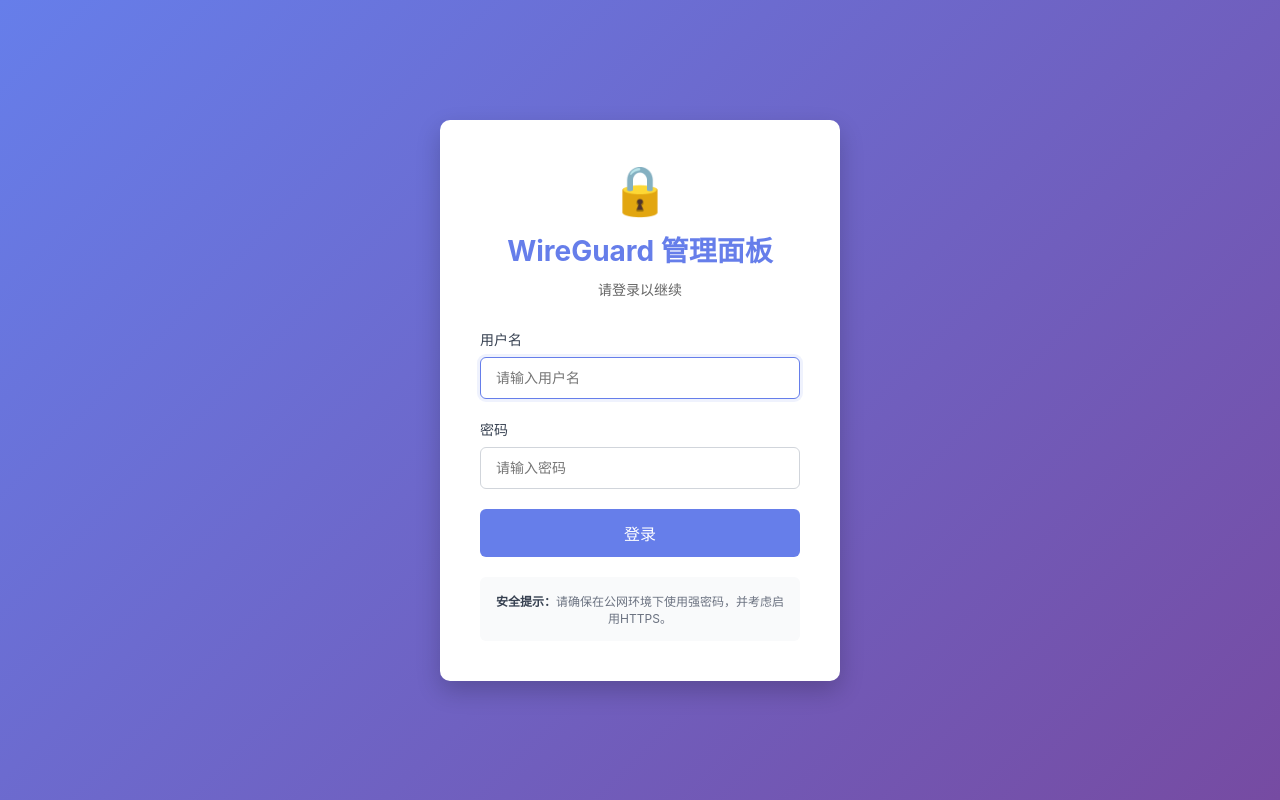
After one commit to avesed/wireguard-manager, a Flask app: page /login in a window 1280 px wide. The commit adds this page. Run offline with Flask 3, Linux system fonts and the light colour scheme; parts of the project's set-up code (start-up, migrations or seed data) failed here and were passed over.

Commit message:
new file:   .env.example 	new file:   .gitignore 	modified:   README.md 	deleted:    deploy_wireguard_web.sh 	modified:   docker-deploy.sh 	modified:   docker/entrypoint-web.sh 	deleted:    scripts/add_wireguard_client.sh 	deleted:    scripts/install_wireguard.sh 	deleted:    scripts/uninstall_wireguard.sh 	deleted:    scripts/wg_diagnostic.sh 	deleted:    setup-permissions.sh 	modified:   start-web.sh 	modified:   web/app.py 	modified:   web/requirements.txt 	modified:   web/templates/index.html 	new file:   web/templates/login.html

```diff
--- a/web/app.py
+++ b/web/app.py
@@ -3,7 +3,8 @@
 WireGuard Web 管理界面 - Flask 后端
 """
 
-from flask import Flask, render_template, jsonify, request, send_file
+from flask import Flask, render_template, jsonify, request, send_file, redirect, url_for, flash, session
+from flask_login import LoginManager, UserMixin, login_user, logout_user, login_required, current_user
 import subprocess
 import os
 import re
@@ -12,14 +13,116 @@ from datetime import datetime
 import tempfile
 import base64
 from io import BytesIO
+import bcrypt
+from functools import wraps
 
 app = Flask(__name__)
+
+# 安全配置
+app.config['SECRET_KEY'] = os.environ.get('SECRET_KEY', os.urandom(24).hex())
+app.config['PERMANENT_SESSION_LIFETIME'] = 3600  # 会话1小时后过期
+
+# Flask-Login 配置
+login_manager = LoginManager()
+login_manager.init_app(app)
+login_manager.login_view = 'login'
+login_manager.login_message = '请先登录以访问此页面'
 
 # 配置
 WG_INTERFACE = "wg0"
 WG_DIR = "/etc/wireguard"
 WG_CONF = f"{WG_DIR}/{WG_INTERFACE}.conf"
 CLIENT_DIR = f"{WG_DIR}/clients"
+
+# 用户数据存储
+USERS_FILE = f"{WG_DIR}/users.json"
+
+# 用户模型
+class User(UserMixin):
+    def __init__(self, username, password_hash=None):
+        self.id = username
+        self.username = username
+        self.password_hash = password_hash
+
+    def check_password(self, password):
+        """验证密码"""
+        if not self.password_hash:
+            return False
+        return bcrypt.checkpw(password.encode('utf-8'), self.password_hash.encode('utf-8'))
+
+    @staticmethod
+    def hash_password(password):
+        """生成密码哈希"""
+        return bcrypt.hashpw(password.encode('utf-8'), bcrypt.gensalt()).decode('utf-8')
+
+
+# 用户数据管理
+def load_users():
+    """加载用户数据"""
+    try:
+        if os.path.exists(USERS_FILE):
+            result = run_command(f'cat {USERS_FILE}', use_sudo=False)
+            if not result['success']:
+                result = run_command(f'cat {USERS_FILE}')
+            if result['success']:
+                return json.loads(result['stdout'])
+        return {}
+    except Exception as e:
+        print(f"Error loading users: {e}")
+        return {}
+
+
+def save_users(users_data):
+    """保存用户数据"""
+    try:
+        with tempfile.NamedTemporaryFile(mode='w', delete=False) as f:
+            json.dump(users_data, f, indent=2)
+            temp_file = f.name
+
+        run_command(f'mkdir -p {WG_DIR}')
+        result = run_command(f'cp {temp_file} {USERS_FILE}')
+        run_command(f'chmod 600 {USERS_FILE}')
+        os.unlink(temp_file)
+
+        return result['success']
+    except Exception as e:
+        print(f"Error saving users: {e}")
+        return False
+
+
+def init_default_user():
+    """初始化默认管理员用户"""
+    users = load_users()
+
+    # 如果没有用户，创建默认管理员
+    if not users:
+        default_username = os.environ.get('ADMIN_USERNAME', 'admin')
+        default_password = os.environ.get('ADMIN_PASSWORD', 'admin123')
+
+        users[default_username] = {
+            'username': default_username,
+            'password_hash': User.hash_password(default_password)
+        }
+
+        if save_users(users):
+            print(f"✅ 默认管理员账户已创建: {default_username}")
+            if not os.environ.get('ADMIN_PASSWORD'):
+                print(f"⚠️  警告: 使用默认密码 'admin123'，请尽快修改！")
+                print(f"   可通过环境变量 ADMIN_USERNAME 和 ADMIN_PASSWORD 自定义")
+        else:
+            print("❌ 创建默认用户失败")
+
+    return users
+
+
+@login_manager.user_loader
+def load_user(username):
+    """Flask-Login 用户加载回调"""
+    users = load_users()
+    if username in users:
+        user_data = users[username]
+        return User(user_data['username'], user_data['password_hash'])
+    return None
 
 
 def run_command(cmd, use_sudo=True):
@@ -361,13 +464,59 @@ def generate_qrcode(config_text):
         return None
 
 
+@app.route('/login', methods=['GET', 'POST'])
+def login():
+    """登录页面"""
+    # 如果已登录，重定向到主页
+    if current_user.is_authenticated:
+        return redirect(url_for('index'))
+
+    if request.method == 'POST':
+        username = request.form.get('username', '').strip()
+        password = request.form.get('password', '')
+
+        if not username or not password:
+            flash('请输入用户名和密码', 'error')
+            return render_template('login.html')
+
+        users = load_users()
+        if username in users:
+            user_data = users[username]
+            user = User(user_data['username'], user_data['password_hash'])
+
+            if user.check_password(password):
+                login_user(user, remember=True)
+                flash('登录成功！', 'success')
+
+                # 重定向到原始请求页面或主页
+                next_page = request.args.get('next')
+                return redirect(next_page) if next_page else redirect(url_for('index'))
+            else:
+                flash('用户名或密码错误', 'error')
+        else:
+            flash('用户名或密码错误', 'error')
+
+    return render_template('login.html')
+
+
+@app.route('/logout')
+@login_required
+def logout():
+    """注销"""
+    logout_user()
+    flash('已成功注销', 'success')
+    return redirect(url_for('login'))
+
+
 @app.route('/')
+@login_required
 def index():
     """主页"""
     return render_template('index.html')
 
 
 @app.route('/api/status')
+@login_required
 def api_status():
     """获取服务器状态"""
     server_info = get_server_info()
@@ -382,6 +531,7 @@ def api_status():
 
 
 @app.route('/api/clients')
+@login_required
 def api_clients():
     """获取客户端列表"""
     clients = get_clients()
@@ -389,6 +539,7 @@ def api_clients():
 
 
 @app.route('/api/client/add', methods=['POST'])
+@login_required
 def api_add_client():
     """添加新客户端"""
     try:
@@ -532,6 +683,7 @@ PersistentKeepalive = 25
 
 
 @app.route('/api/client/<client_name>/config')
+@login_required
 def api_client_config(client_name):
     """获取客户端配置"""
     try:
@@ -557,6 +709,7 @@ def api_client_config(client_name):
 
 
 @app.route('/api/client/<client_name>/delete', methods=['POST'])
+@login_required
 def api_delete_client(client_name):
     """删除客户端"""
     try:
@@ -828,6 +981,7 @@ def api_delete_client(client_name):
 
 
 @app.route('/api/debug/config', methods=['GET'])
+@login_required
 def api_debug_config():
     """调试接口：查看配置文件结构"""
     try:
@@ -890,8 +1044,21 @@ def api_debug_config():
 
 
 if __name__ == '__main__':
-    # 确保客户端目录存在
+    # 确保必要目录存在
     os.makedirs(CLIENT_DIR, exist_ok=True)
 
+    # 初始化默认用户
+    init_default_user()
+
     # 启动 Flask 应用
+    print("\n" + "="*50)
+    print("🔒 WireGuard Web 管理面板")
+    print("="*50)
+    print(f"访问地址: http://0.0.0.0:8080")
+    print(f"默认用户名: {os.environ.get('ADMIN_USERNAME', 'admin')}")
+    if not os.environ.get('ADMIN_PASSWORD'):
+        print(f"默认密码: admin123")
+        print("⚠️  请在生产环境中修改默认密码！")
+    print("="*50 + "\n")
+
     app.run(host='0.0.0.0', port=8080, debug=False)
--- a/web/requirements.txt
+++ b/web/requirements.txt
@@ -1,3 +1,5 @@
 flask>=3.0.0
+flask-login>=0.6.3
+bcrypt>=4.0.0
 qrcode[pil]>=7.4.2
 pillow>=10.0.0
--- /dev/null
+++ b/web/templates/login.html
@@ -0,0 +1,205 @@
+<!DOCTYPE html>
+<html lang="zh-CN">
+<head>
+    <meta charset="UTF-8">
+    <meta name="viewport" content="width=device-width, initial-scale=1.0">
+    <title>登录 - WireGuard 管理面板</title>
+    <style>
+        * {
+            margin: 0;
+            padding: 0;
+            box-sizing: border-box;
+        }
+
+        body {
+            font-family: -apple-system, BlinkMacSystemFont, 'Segoe UI', Roboto, Oxygen, Ubuntu, Cantarell, sans-serif;
+            background: linear-gradient(135deg, #667eea 0%, #764ba2 100%);
+            min-height: 100vh;
+            display: flex;
+            align-items: center;
+            justify-content: center;
+            padding: 20px;
+        }
+
+        .login-container {
+            background: white;
+            padding: 40px;
+            border-radius: 10px;
+            box-shadow: 0 10px 25px rgba(0, 0, 0, 0.2);
+            width: 100%;
+            max-width: 400px;
+        }
+
+        .login-header {
+            text-align: center;
+            margin-bottom: 30px;
+        }
+
+        .login-header h1 {
+            color: #667eea;
+            font-size: 28px;
+            margin-bottom: 10px;
+        }
+
+        .login-header .icon {
+            font-size: 48px;
+            margin-bottom: 10px;
+        }
+
+        .login-header p {
+            color: #666;
+            font-size: 14px;
+        }
+
+        .form-group {
+            margin-bottom: 20px;
+        }
+
+        .form-group label {
+            display: block;
+            margin-bottom: 8px;
+            color: #374151;
+            font-weight: 500;
+            font-size: 14px;
+        }
+
+        .form-group input {
+            width: 100%;
+            padding: 12px 15px;
+            border: 1px solid #d1d5db;
+            border-radius: 6px;
+            font-size: 14px;
+            transition: border-color 0.3s;
+        }
+
+        .form-group input:focus {
+            outline: none;
+            border-color: #667eea;
+            box-shadow: 0 0 0 3px rgba(102, 126, 234, 0.1);
+        }
+
+        .btn-login {
+            width: 100%;
+            padding: 12px;
+            background: #667eea;
+            color: white;
+            border: none;
+            border-radius: 6px;
+            font-size: 16px;
+            font-weight: 500;
+            cursor: pointer;
+            transition: background 0.3s;
+        }
+
+        .btn-login:hover {
+            background: #5568d3;
+        }
+
+        .btn-login:active {
+            transform: translateY(1px);
+        }
+
+        .alert {
+            padding: 12px 15px;
+            border-radius: 6px;
+            margin-bottom: 20px;
+            font-size: 14px;
+        }
+
+        .alert-error {
+            background: #fee2e2;
+            color: #991b1b;
+            border: 1px solid #fecaca;
+        }
+
+        .alert-success {
+            background: #d1fae5;
+            color: #065f46;
+            border: 1px solid #a7f3d0;
+        }
+
+        .security-notice {
+            margin-top: 20px;
+            padding: 15px;
+            background: #f9fafb;
+            border-radius: 6px;
+            font-size: 12px;
+            color: #6b7280;
+            text-align: center;
+        }
+
+        .security-notice strong {
+            color: #374151;
+        }
+    </style>
+</head>
+<body>
+    <div class="login-container">
+        <div class="login-header">
+            <div class="icon">🔒</div>
+            <h1>WireGuard 管理面板</h1>
+            <p>请登录以继续</p>
+        </div>
+
+        {% with messages = get_flashed_messages(with_categories=true) %}
+            {% if messages %}
+                {% for category, message in messages %}
+                    <div class="alert alert-{{ category }}">
+                        {{ message }}
+                    </div>
+                {% endfor %}
+            {% endif %}
+        {% endwith %}
+
+        <form method="POST" action="{{ url_for('login') }}">
+            <div class="form-group">
+                <label for="username">用户名</label>
+                <input
+                    type="text"
+                    id="username"
+                    name="username"
+                    placeholder="请输入用户名"
+                    required
+                    autofocus
+                    autocomplete="username"
+                >
+            </div>
+
+            <div class="form-group">
+                <label for="password">密码</label>
+                <input
+                    type="password"
+                    id="password"
+                    name="password"
+                    placeholder="请输入密码"
+                    required
+                    autocomplete="current-password"
+                >
+            </div>
+
+            <button type="submit" class="btn-login">登录</button>
+        </form>
+
+        <div class="security-notice">
+            <strong>安全提示：</strong>请确保在公网环境下使用强密码，并考虑启用HTTPS。
+        </div>
+    </div>
+
+    <script>
+        // 自动聚焦到用户名输入框
+        document.addEventListener('DOMContentLoaded', function() {
+            const usernameInput = document.getElementById('username');
+            if (usernameInput) {
+                usernameInput.focus();
+            }
+        });
+
+        // 表单提交时禁用按钮，防止重复提交
+        document.querySelector('form').addEventListener('submit', function(e) {
+            const submitBtn = document.querySelector('.btn-login');
+            submitBtn.disabled = true;
+            submitBtn.textContent = '登录中...';
+        });
+    </script>
+</body>
+</html>
```
Also changed, not shown: web/templates/index.html (+18 -2 lines), README.md, 11 other files.
